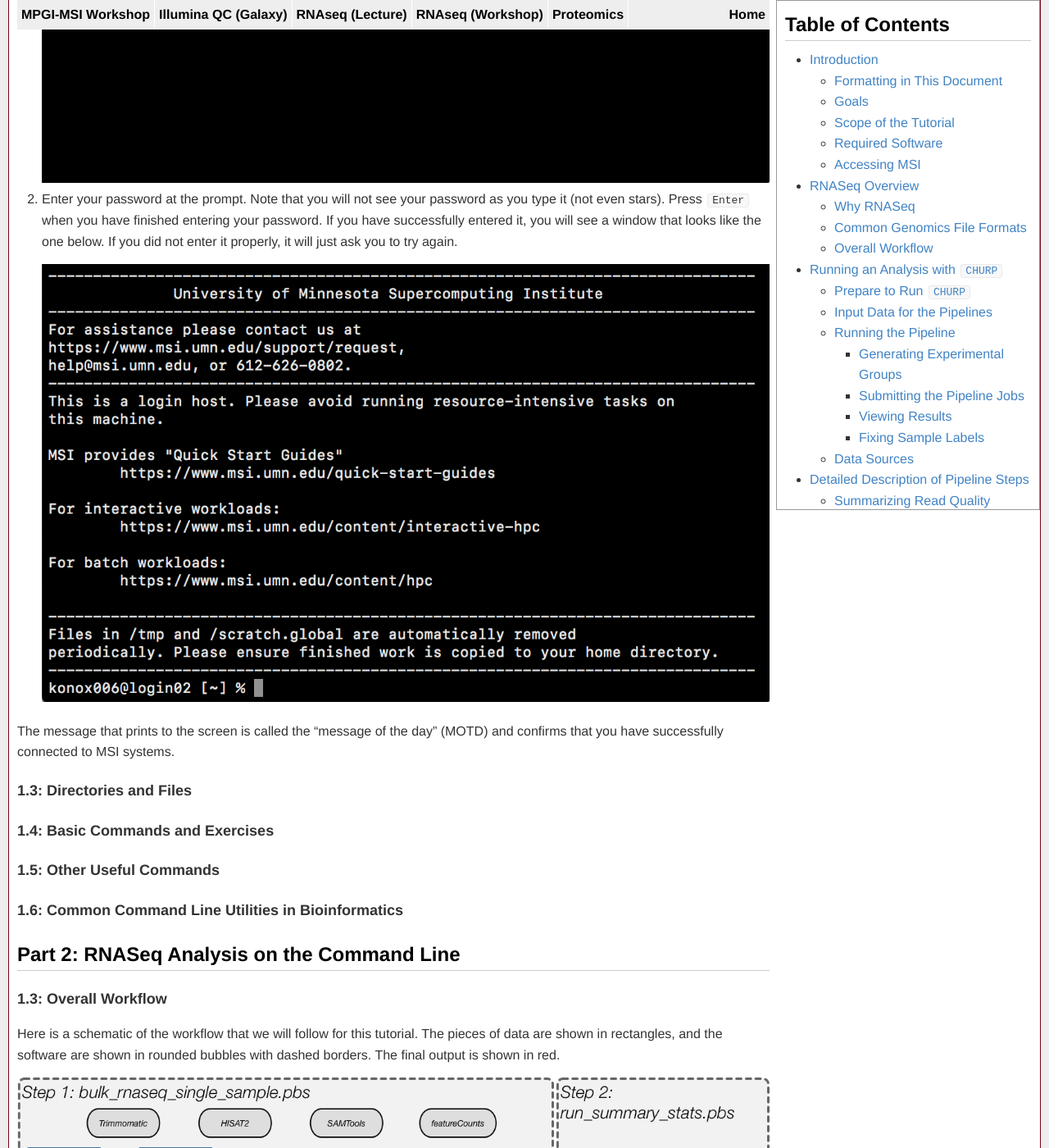
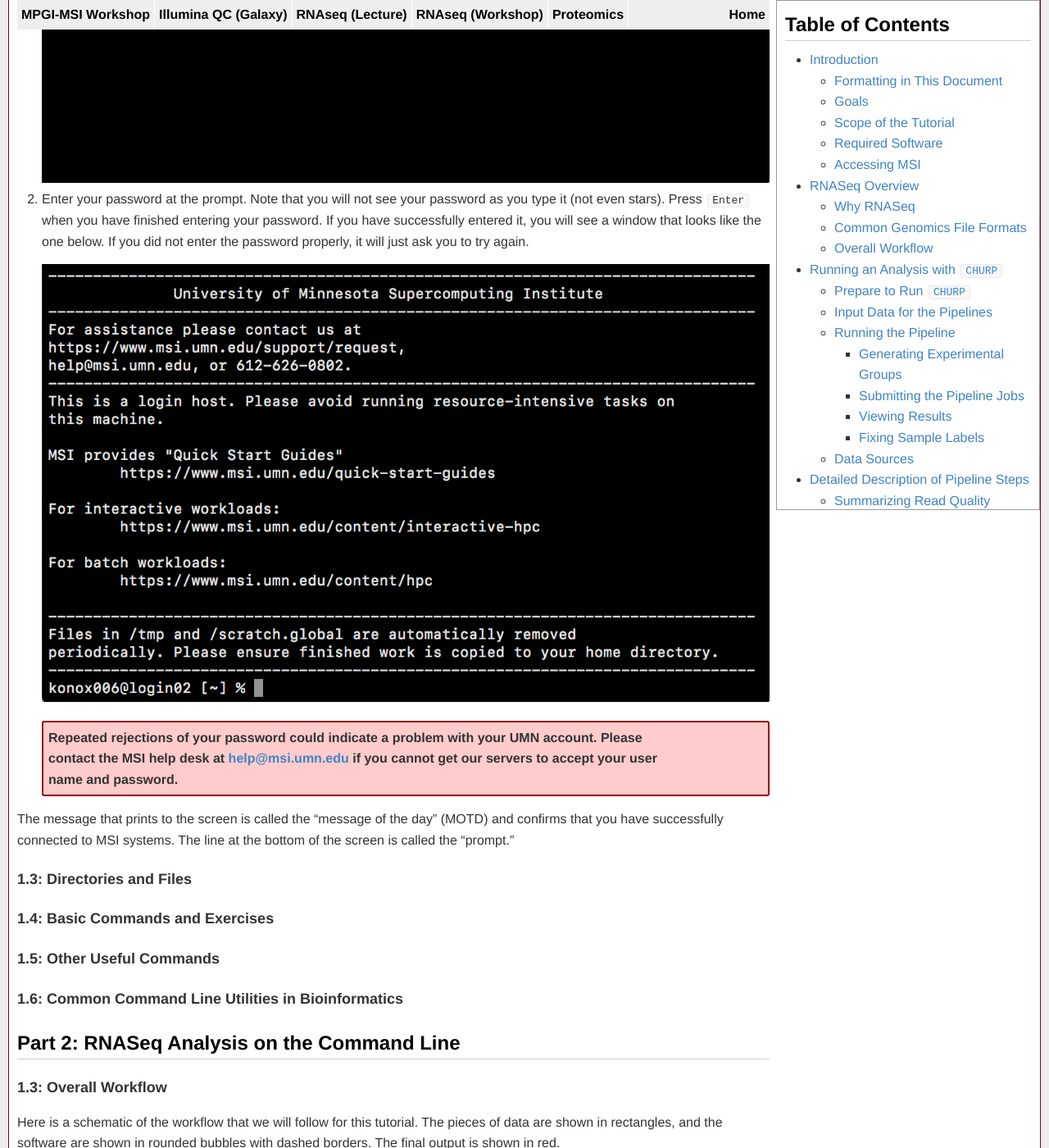
Before and after one commit to msi-ris/Tutorials, a Jekyll site: the page built from rnaseq_cmd_beta.md, in a window 1280 px wide and 1400 px high, scrolled down 2612 px. Shown: the whole window at 82% size. Built offline with Jekyll 4.4.1, drawn with Linux system fonts in a browser that asks for light colours.

Commit message:
RNAseq beta

```diff
--- a/rnaseq_cmd_beta.md
+++ b/rnaseq_cmd_beta.md
@@ -182,13 +182,22 @@ For the other methods, follow these instructions:
 2. Enter your password at the prompt. Note that you will not see your password
    as you type it (not even stars). Press `Enter` when you have finished
    entering your password. If you have successfully entered it, you will see a
-   window that looks like the one below. If you did not enter it properly, it
-   will just ask you to try again.
+   window that looks like the one below. If you did not enter the password
+   properly, it will just ask you to try again.
 
    ![Login]({{ "/graphics/rnaseq_cmd/login.png" | prepend: site.baseurl }})
 
+   <div class="warn" markdown="1">
+
+   Repeated rejections of your password could indicate a problem with your UMN
+   account. Please contact the MSI help desk at <help@msi.umn.edu> if you cannot
+   get our servers to accept your user name and password.
+
+   </div>
+
 The message that prints to the screen is called the "message of the day" (MOTD)
-and confirms that you have successfully connected to MSI systems.
+and confirms that you have successfully connected to MSI systems. The line at
+the bottom of the screen is called the "prompt."
 
 ### <a name="1.2"></a> 1.3: Directories and Files
 
```
